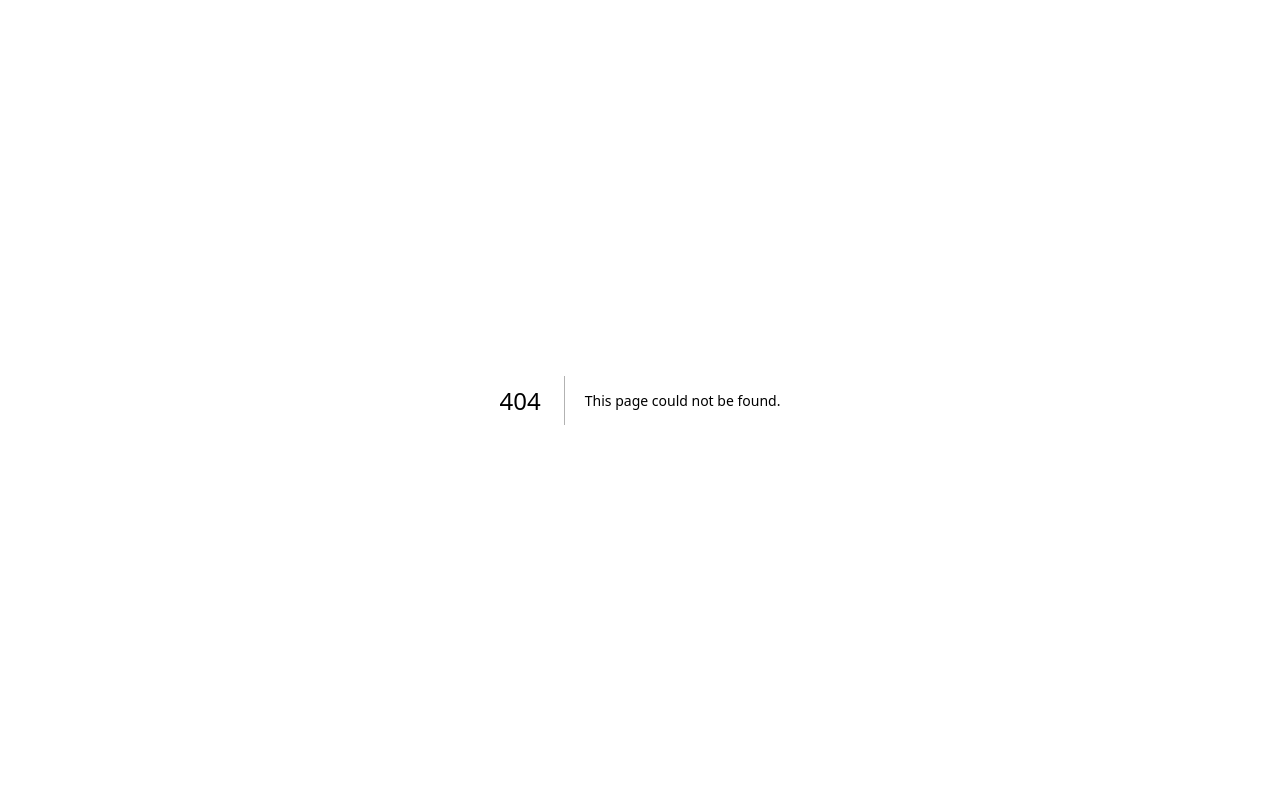
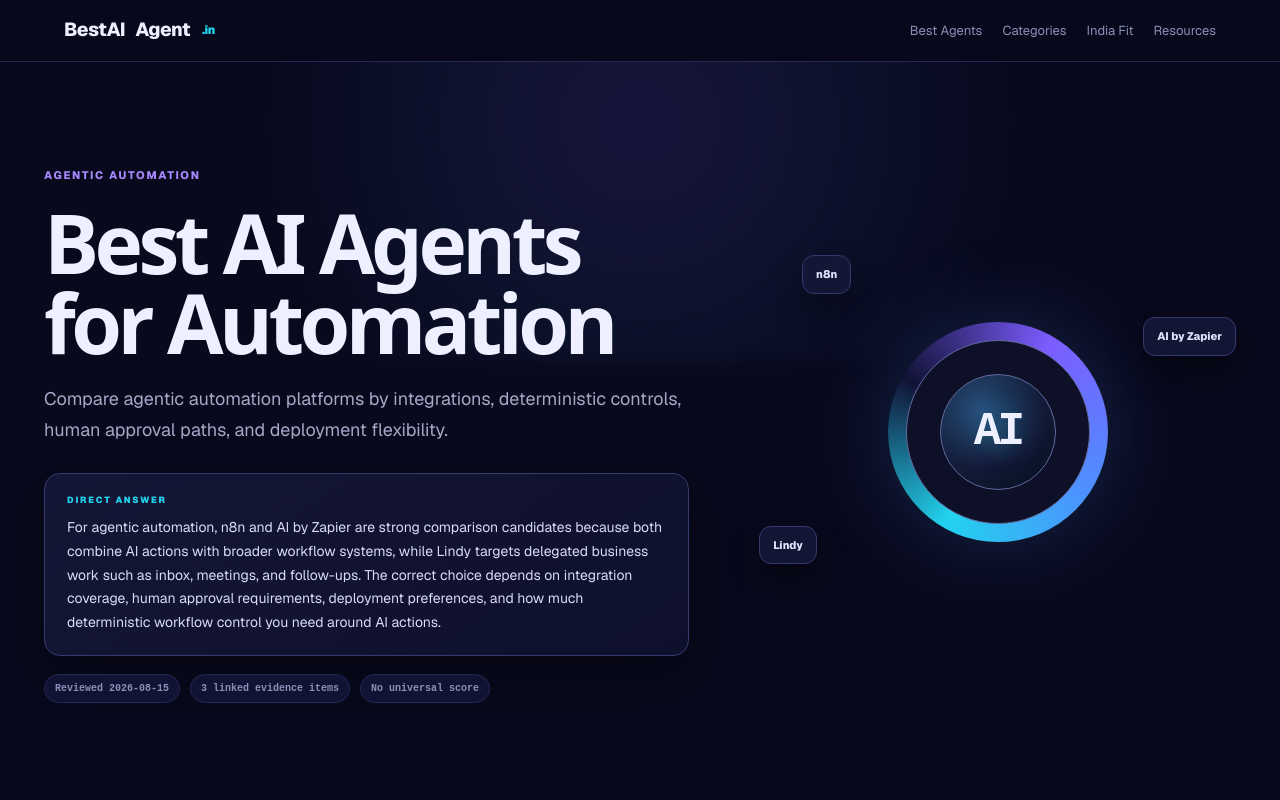
Before and after one commit to CodesbyFebin/Best-Ai-Agents, a Next.js app: page /best-ai-agents-for-automation in a window 1280 px wide. Before the commit this address had no page. Shown: the top 800 px of the page. Built offline with nearby package versions, Linux system fonts and the light colour scheme.

Commit message:
feat: add automation AI agent evidence pillar

```diff
--- /dev/null
+++ b/app/best-ai-agents-for-automation/page.tsx
@@ -0,0 +1,26 @@
+import type { Metadata } from "next";
+import { notFound } from "next/navigation";
+import { PillarPage } from "@/src/components/pillars/PillarPage";
+import { getPillarManifest } from "@/src/lib/getPillarManifest";
+
+export const dynamic = "force-static";
+
+export const metadata: Metadata = {
+  title: "Best AI Agents for Automation 2026 | BestAIAgent.in",
+  description:
+    "Compare AI agents for automation by integrations, deterministic controls, human approvals, deployment options, and first-party evidence.",
+  alternates: { canonical: "https://bestaiagent.in/best-ai-agents-for-automation" },
+  openGraph: {
+    title: "Best AI Agents for Automation — Evidence-Led Guide",
+    description:
+      "Compare agentic automation platforms by control, integrations, deployment, and source evidence.",
+    url: "https://bestaiagent.in/best-ai-agents-for-automation",
+    type: "website",
+  },
+};
+
+export default function BestAiAgentsForAutomationPage() {
+  const manifest = getPillarManifest("best-ai-agents-for-automation");
+  if (!manifest) notFound();
+  return <PillarPage manifest={manifest} />;
+}
```
